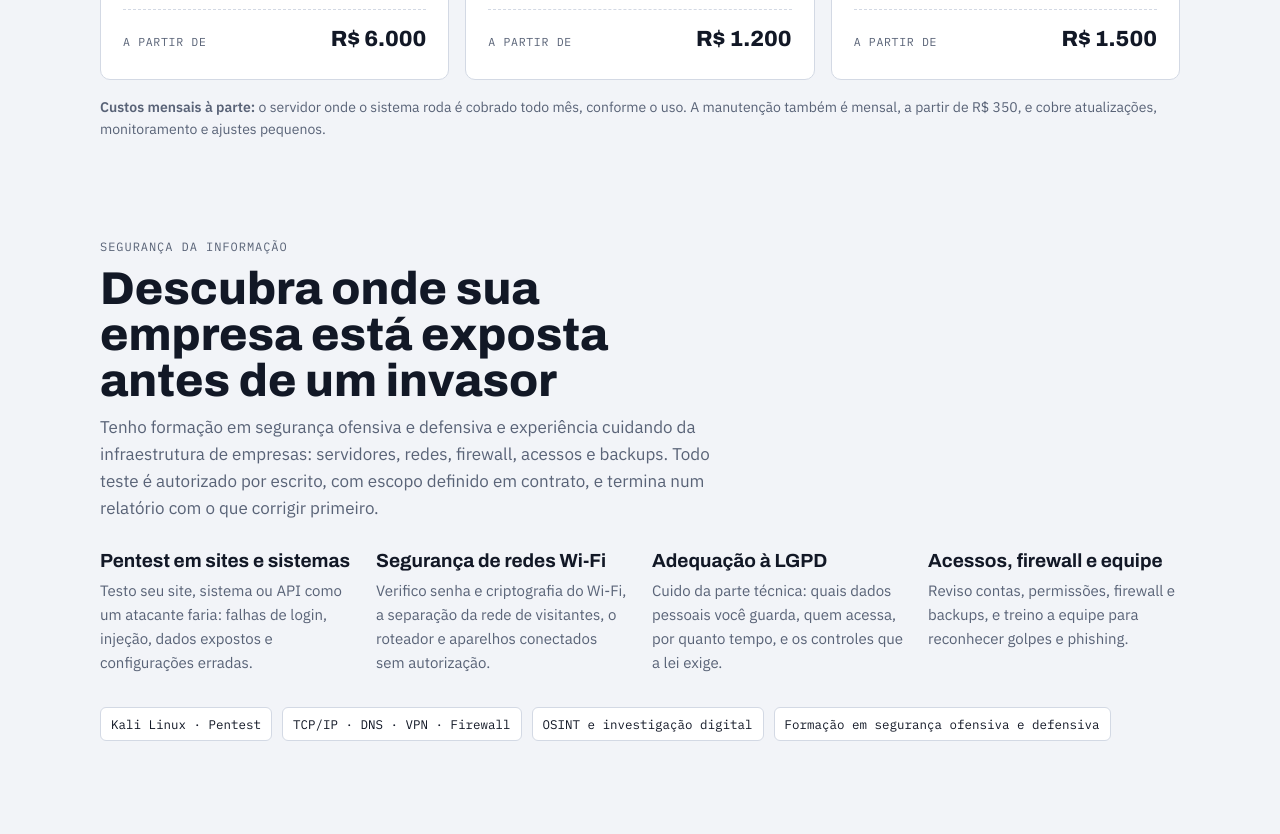
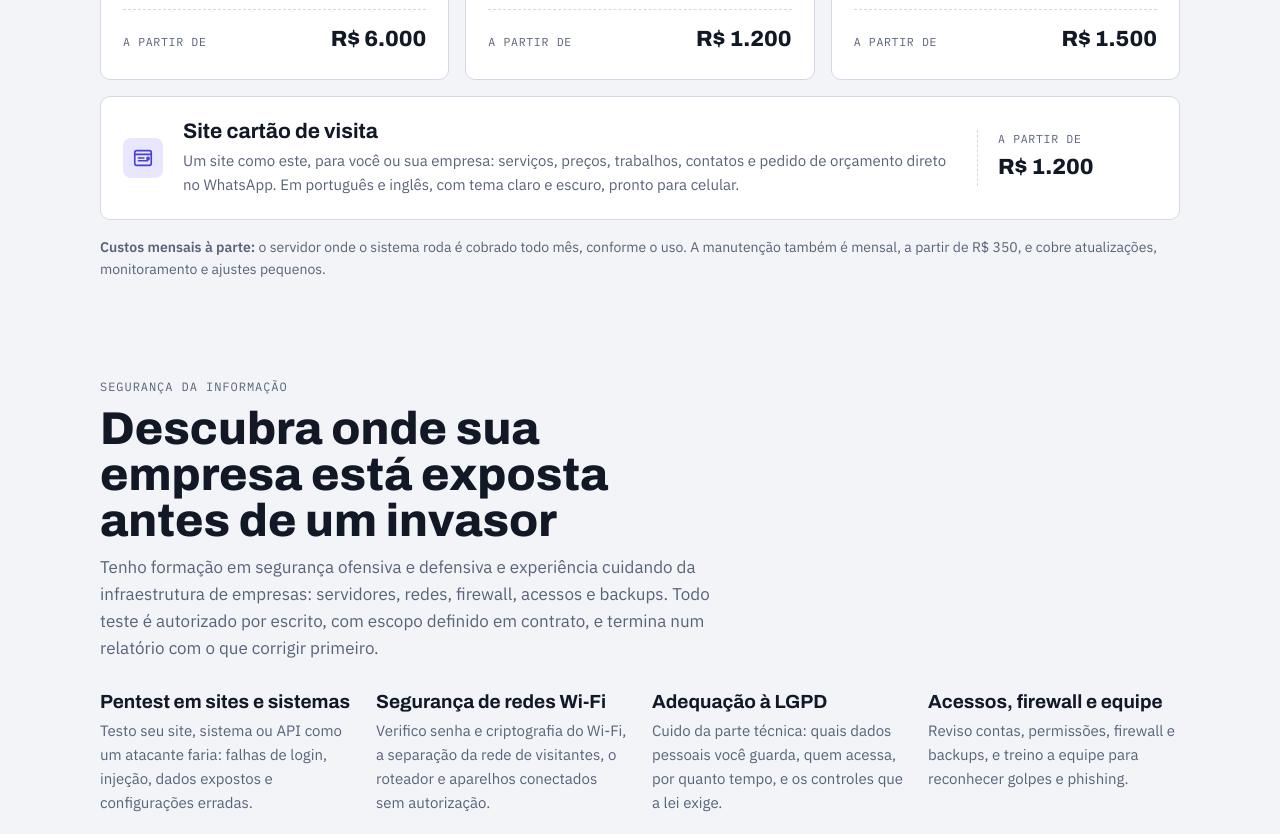
Before and after one commit to Pedro-Vinicius-MA/Pedro-Vinicius-MA.github.io, a plain HTML site: page index.html in a window 1280 px wide. Shown: the part 1669-2503 px from the top of the page. Drawn offline with Linux system fonts and the light colour scheme.

Commit message:
Adiciona README e serviço de site cartão de visita

```diff
--- a/index.html
+++ b/index.html
@@ -127,6 +127,10 @@ main{display:grid;gap:96px;padding-block:56px 96px}
 .price .v{font-family:var(--display);font-weight:800;font-stretch:85%;font-size:22px;font-variant-numeric:tabular-nums}
 .price .f{font-family:var(--mono);font-size:11.5px;color:var(--muted);text-transform:uppercase;letter-spacing:.06em}
 .svc-note{margin-top:16px;color:var(--muted);font-size:14px}
+.svc-wide{grid-column:1/-1;grid-template-columns:auto 1fr minmax(180px,auto);grid-template-rows:auto;align-items:center;column-gap:20px}
+.svc-wide .txt{display:grid;gap:6px}
+.svc-wide .price{border-top:0;border-left:1px dashed var(--rule);padding:0 0 0 20px;flex-direction:column;align-items:flex-start;gap:2px}
+@media (max-width:820px){.svc-wide{grid-template-columns:1fr;row-gap:12px}.svc-wide .price{border-left:0;border-top:1px dashed var(--rule);padding:12px 0 0;flex-direction:row;justify-content:space-between;align-items:baseline}}
 
 /* casos */
 .cases{display:grid;grid-template-columns:repeat(2,1fr);gap:20px}
@@ -363,6 +367,15 @@ footer .in{display:flex;flex-wrap:wrap;justify-content:space-between;gap:12px;fo
         <p data-l="pt">Assinatura ou documento contestado? Parecer técnico para advogados, empresas e particulares, ou atuação como assistente técnico no processo.</p>
         <p data-l="en">Disputed signature or document? Expert opinion for lawyers and companies in Brazilian proceedings.</p>
         <div class="price"><span class="f" data-l="pt">a partir de</span><span class="f" data-l="en">from</span><span class="v" data-l="pt">R$ 1.500</span><span class="v" data-l="en">US$ 500</span></div>
+      </article>
+      <article class="svc svc-wide">
+        <div class="ico"><svg viewBox="0 0 24 24"><rect x="3" y="4" width="18" height="16" rx="2"/><path d="M3 8h18M7 12h6M7 15h10"/><circle cx="17.5" cy="12.5" r="1.2"/></svg></div>
+        <div class="txt">
+          <h3 data-l="pt">Site cartão de visita</h3><h3 data-l="en">Personal &amp; business website</h3>
+          <p data-l="pt">Um site como este, para você ou sua empresa: serviços, preços, trabalhos, contatos e pedido de orçamento direto no WhatsApp. Em português e inglês, com tema claro e escuro, pronto para celular.</p>
+          <p data-l="en">A site like this one, for you or your business: services, prices, work, contacts and quote requests straight to WhatsApp. Bilingual, light and dark themes, mobile-ready.</p>
+        </div>
+        <div class="price"><span class="f" data-l="pt">a partir de</span><span class="f" data-l="en">from</span><span class="v" data-l="pt">R$ 1.200</span><span class="v" data-l="en">US$ 400</span></div>
       </article>
     </div>
     <p class="svc-note" data-l="pt"><b>Custos mensais à parte:</b> o servidor onde o sistema roda é cobrado todo mês, conforme o uso. A manutenção também é mensal, a partir de R$ 350, e cobre atualizações, monitoramento e ajustes pequenos.</p>
@@ -704,6 +717,7 @@ footer .in{display:flex;flex-wrap:wrap;justify-content:space-between;gap:12px;fo
           <option data-en="AI support agent">Agente de IA para atendimento</option>
           <option data-en="Custom web system">Sistema web sob medida</option>
           <option data-en="Security: pentest, networks & privacy">Segurança: pentest, redes e LGPD</option>
+          <option data-en="Personal & business website">Site cartão de visita</option>
           <option data-en="Handwriting & document examination">Perícia grafotécnica e documentoscópica</option>
           <option data-en="Not sure yet">Ainda não sei, quero conversar</option>
         </select>
```
Also changed, not shown: 1 other file.
